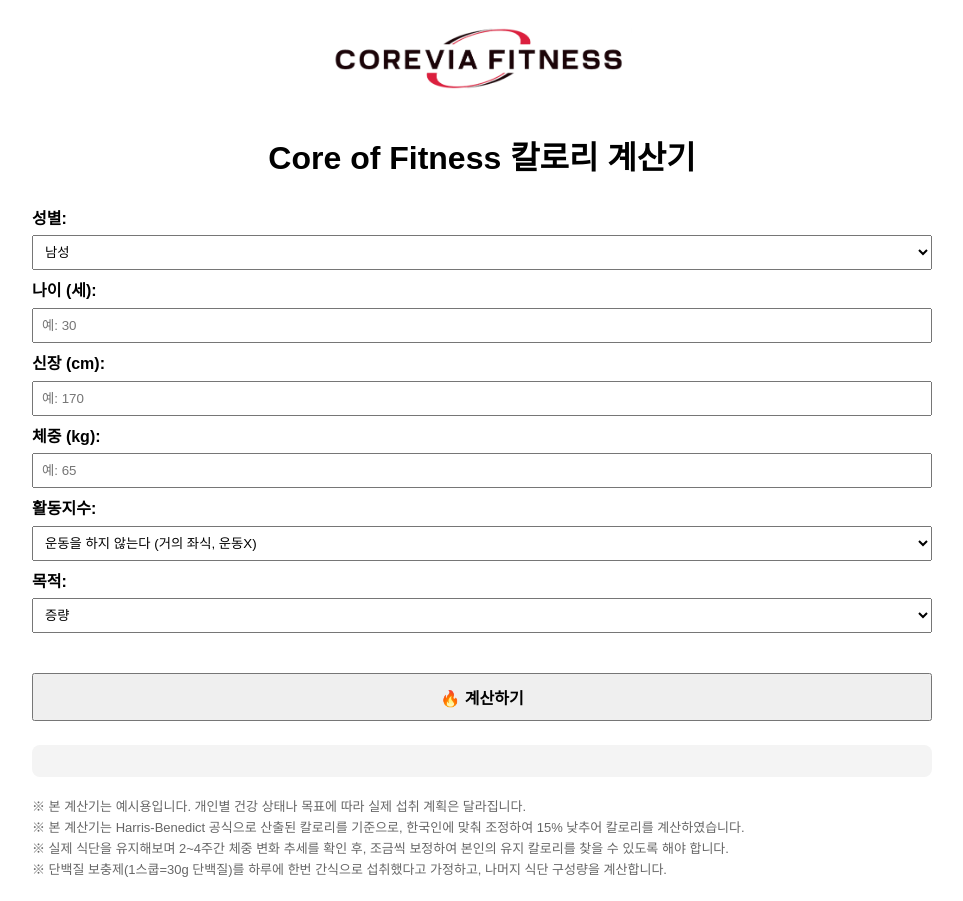
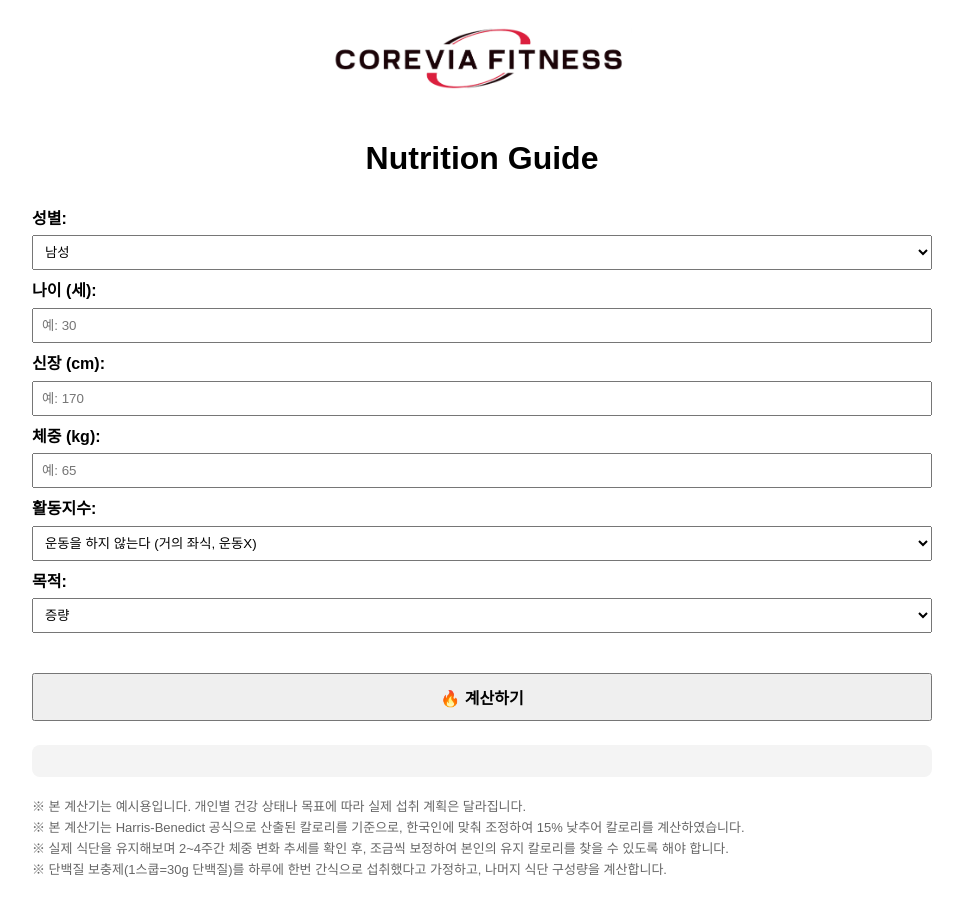
Before and after one commit to coreoffitness2025/Corevia_NutritionGuide, a plain HTML site: page index.html in a window 1280 px wide. Shown: the whole page, without its empty margins (158-1121 px from the left). Drawn offline with Linux system fonts and the light colour scheme.

Commit message:
Update index.html

```diff
--- a/index.html
+++ b/index.html
@@ -5,7 +5,7 @@
   <!-- 검색엔진 차단 옵션 -->
   <meta name="robots" content="noindex, nofollow">
   <meta name="viewport" content="width=device-width, initial-scale=1.0">
-  <title> 목표 칼로리 계산기 & 식단 추천</title>
+  <title> Nutrition Guide</title>
   <style>
     body {
       font-family: sans-serif;
@@ -103,7 +103,7 @@
   <!-- 로고 & 타이틀 -->
   <div class="brand-header">
     <img src="Corevia Fitness.png" alt="Corevia Fitness">
-    <h1>Core of Fitness 칼로리 계산기</h1>
+    <h1>Nutrition Guide</h1>
   </div>
 
   <!-- 입력 섹션: .input-group 내부에 모든 label + input/select -->
```
